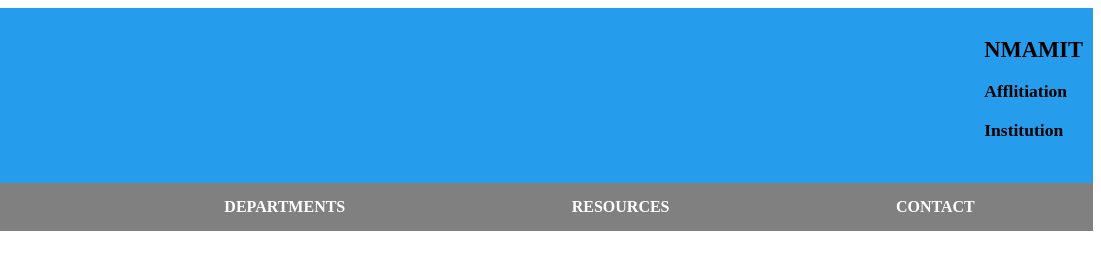
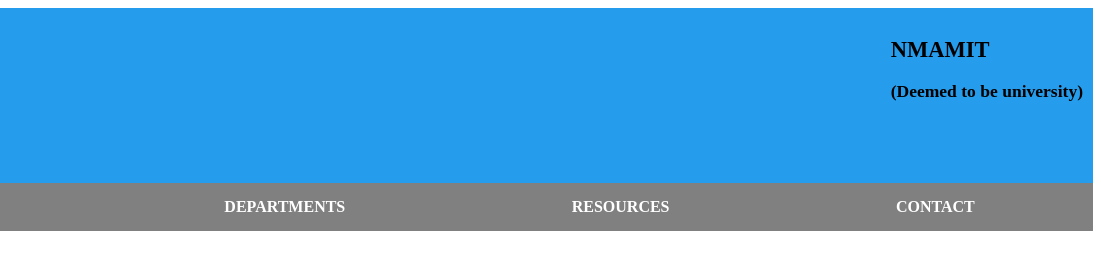
Before and after one commit to Akanksha-pai/college, a plain HTML site: page index.html in a window 1280 px wide. Shown: the top 260 px of the page, 179-1280 px from the left. Drawn offline with Linux system fonts and the light colour scheme.

Commit message:
Update index.html

```diff
--- a/index.html
+++ b/index.html
@@ -13,8 +13,8 @@
         </div>
         <div class="header-content">
           <h2>NMAMIT</h2>
-          <h3>Afflitiation</h3>
-          <h3>Institution</h3>
+          <h3>(Deemed to be university) </h3>
+
         </div>
 
     </header>
```
